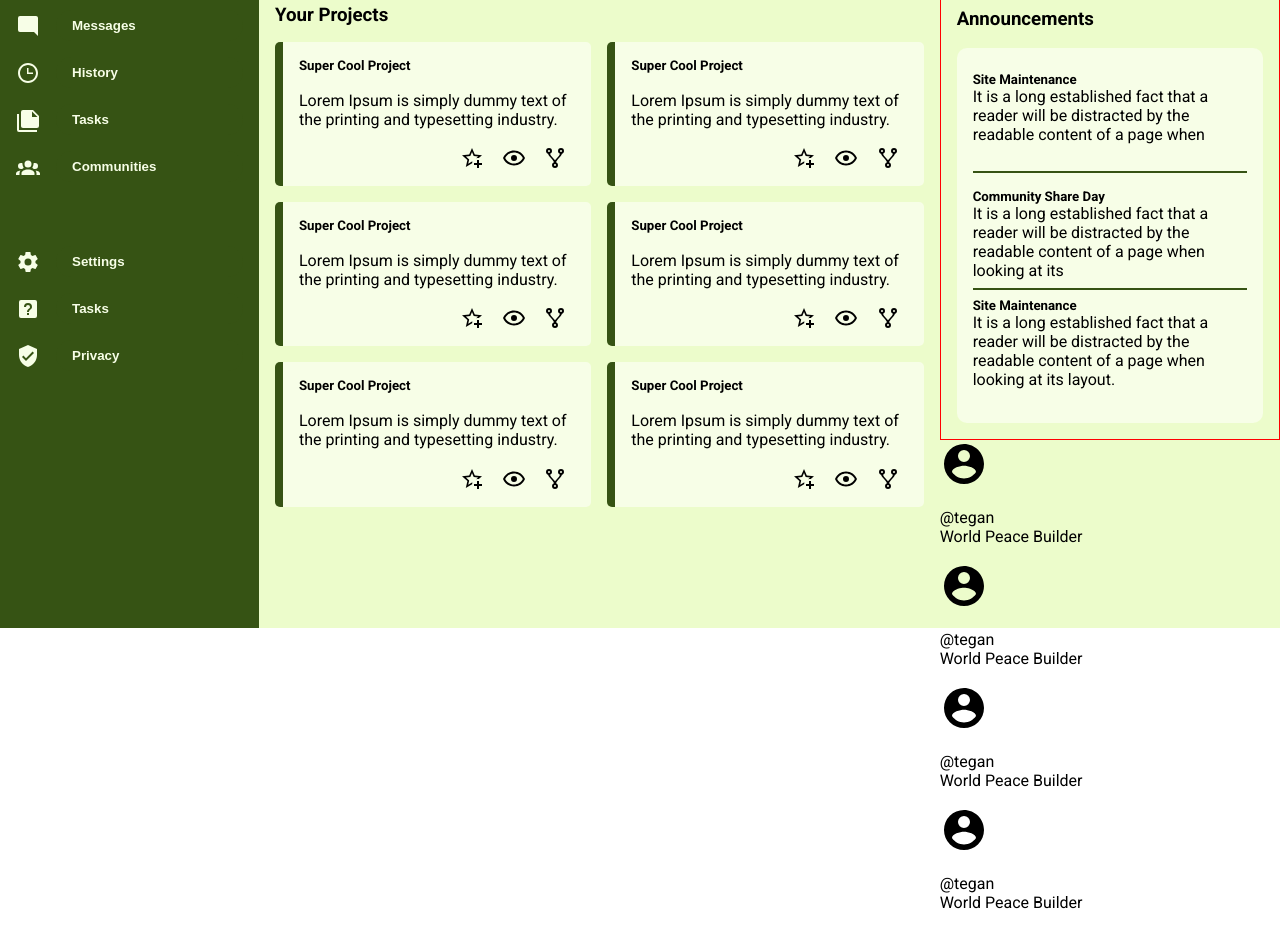
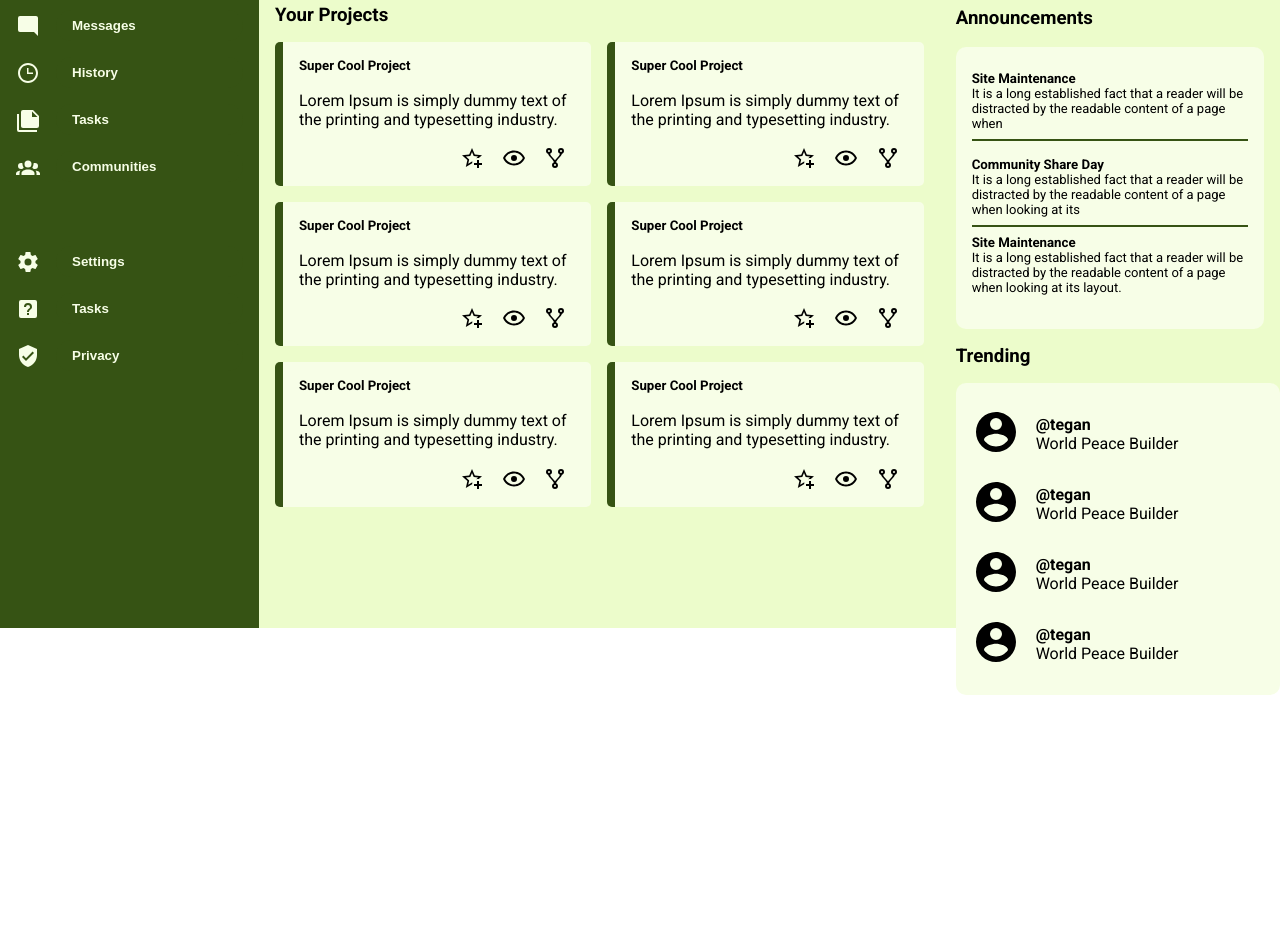
Before and after one commit to felixMonti/dashboard-project, a plain HTML site: page index.html in a window 1280 px wide. Shown: the part 172-1100 px from the top of the page. After the commit the page ends 883 px from the top, so only its background shows below. Drawn offline with Linux system fonts and the light colour scheme.

Commit message:
trending section finished

```diff
--- a/index.html
+++ b/index.html
@@ -146,9 +146,8 @@
                     </div>
                 </div>
                 <div class="trending">
-                    <div class="trend">
-
-                    </div>
+                    <h3>Trending</h3>
+                    <div class="trending-container">
                         <div class="trend">
                             <div class="-trending-user-icon">
                                 <img src="icons/account-circle.svg" alt="" class="user-icon">
@@ -185,6 +184,7 @@
                 </div>
             </div>
         </div>
+    </div>
 </body>
 <script src="scripts.js"></script>
 </html>
--- a/styles.css
+++ b/styles.css
@@ -250,7 +250,6 @@ html, body {
 }
 
 .announcements {
-    border: 1px solid red;
     margin: 0%;
     display: grid;
     grid-template-columns: 1fr;
@@ -276,6 +275,7 @@ html, body {
 
 .announcements p {
     margin: 0 0 0 0;
+    font-size: small;
 }
 
 .ann-top {
@@ -324,3 +324,33 @@ button:hover {
     padding-left: 1rem;
     background-color: #f7fee7;
 }
+
+.trending {
+    display: grid;
+    grid-template-columns: 1fr;
+    grid-template-rows: 0fr 1fr;
+    padding-left: 1rem;
+}
+
+.trending-container {
+    background-color: #f7fee7;
+    padding: 1rem;
+    margin-bottom: 1rem;
+    border-radius: 10px;
+}
+
+.trending h3 {
+    margin: 0;
+    padding-bottom: 1rem;
+}
+
+.trend {
+    display: grid;
+    grid-template-columns: 0fr 1fr;
+    align-items: center;
+    gap: 1rem;
+}
+
+.trend span {
+    font-weight: bold;
+}
```
Lines whose indentation alone changed are shown as unchanged.
